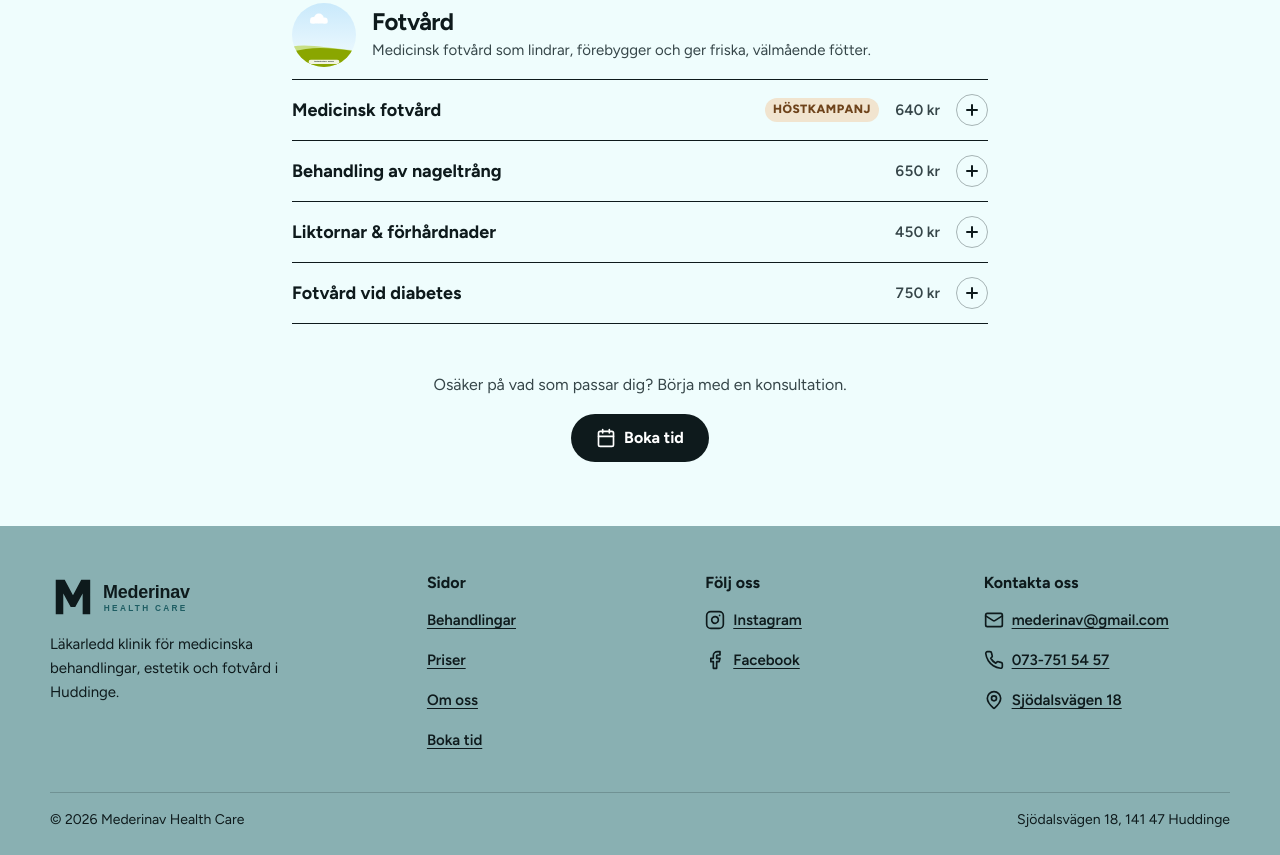
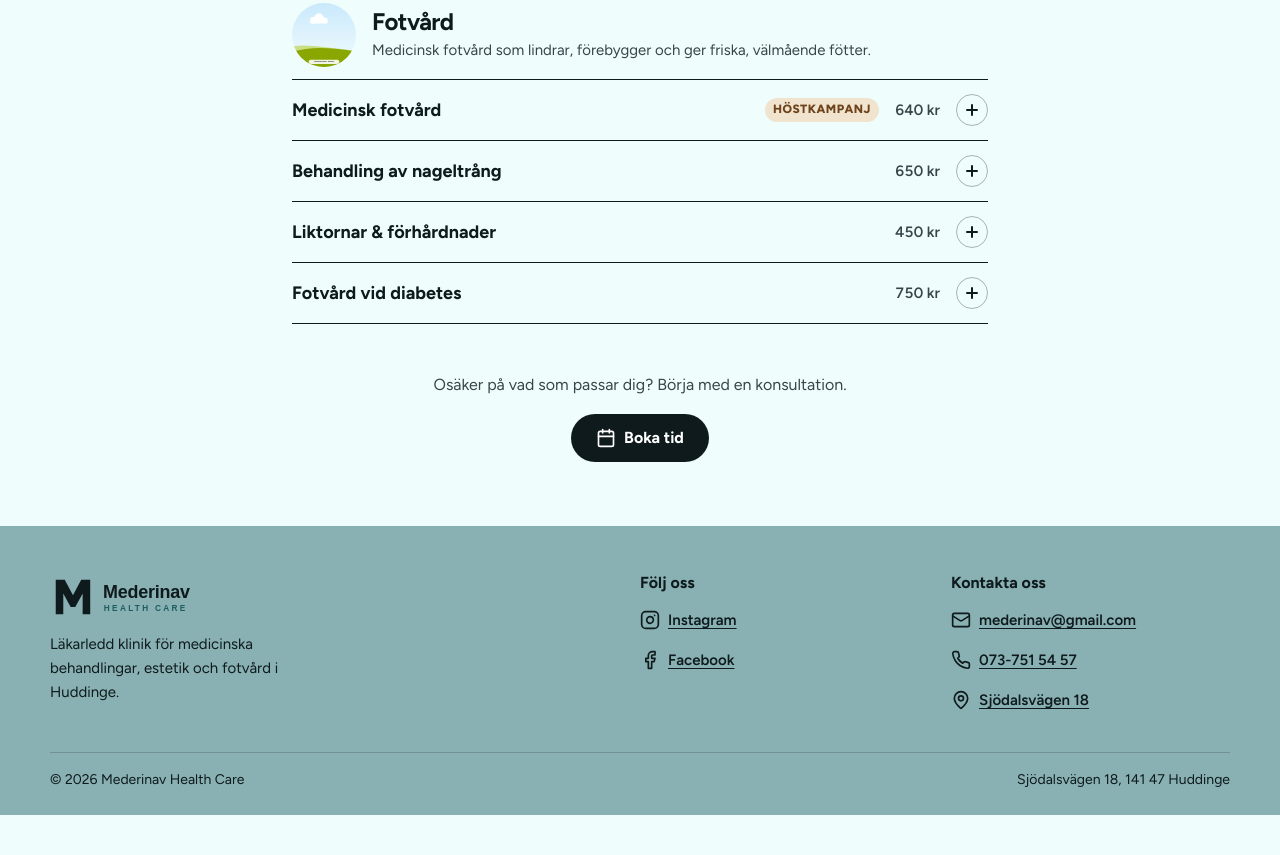
Before and after one commit to TinyPocketStudio/MederinavHealthCare, a plain HTML site: page behandlingar.html in a window 1280 px wide. Shown: the part 1606-2461 px from the top of the page. After the commit the page ends 2421 px from the top, so only its background shows below. Drawn offline with Linux system fonts and the light colour scheme.

Commit message:
Removed footer Sidor part

```diff
--- a/assets/css/styles.css
+++ b/assets/css/styles.css
@@ -1088,7 +1088,7 @@ button { cursor: pointer; touch-action: manipulation; }
 /* ---------- Footer ---------- */
 .site-footer { background: var(--sage); padding-block: var(--s-7) var(--s-5); }
 .footer-grid { display: grid; gap: var(--s-6); }
-@media (min-width: 768px) { .footer-grid { grid-template-columns: 1.4fr 1fr 1fr 1fr; } }
+@media (min-width: 768px) { .footer-grid { grid-template-columns: 2fr 1fr 1fr; } }
 .footer-brand img { height: 46px; width: auto; }
 .footer-brand p { margin-top: var(--s-3); max-width: 30ch; font-size: 0.9375rem; }
 .site-footer h2 { font-size: 1rem; letter-spacing: 0; margin-bottom: var(--s-2); }
--- a/behandlingar.html
+++ b/behandlingar.html
@@ -78,15 +78,6 @@
           <p>Läkarledd klinik för medicinska behandlingar, estetik och fotvård i Huddinge.</p>
         </div>
         <div>
-          <h2>Sidor</h2>
-          <ul class="footer-links">
-            <li><a href="behandlingar.html">Behandlingar</a></li>
-            <li><a href="priser.html">Priser</a></li>
-            <li><a href="om-oss.html">Om oss</a></li>
-            <li><a href="boka.html">Boka tid</a></li>
-          </ul>
-        </div>
-        <div>
           <h2>Följ oss</h2>
           <ul class="footer-links">
             <li><a href="https://www.instagram.com/" target="_blank" rel="noopener"><svg class="icon" aria-hidden="true"><use href="#i-instagram"/></svg> Instagram</a></li>
```
Also changed, not shown: boka.html (+0 -9 lines), index.html (+1 -10 lines), om-oss.html (+0 -9 lines), priser.html (+0 -9 lines), .claude/launch.json (added), assets/images/hero-clinic.jpg (added), assets/images/hero-clinic.svg (deleted).
